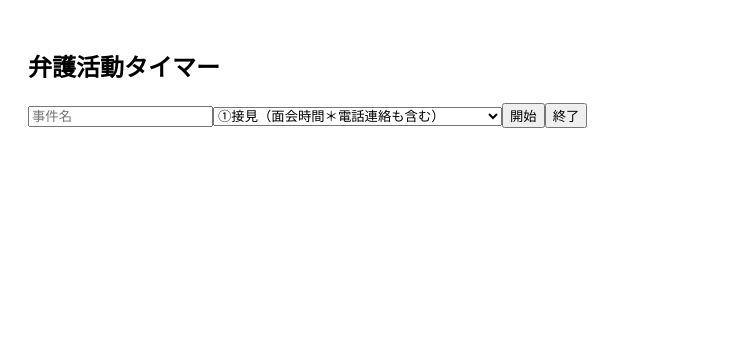
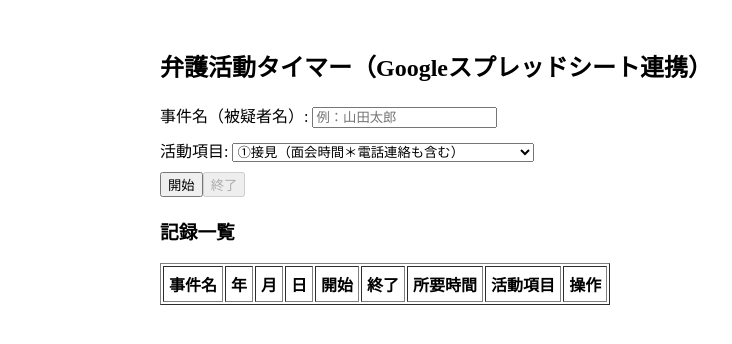
Before and after one commit to MM-KP/defense-timer-gsheet6, a Next.js app: page / in a window 1280 px wide. Shown: the top 344 px of the page, without its empty margins (0-732 px from the left). Built offline with nearby package versions, Linux system fonts and the light colour scheme.

Commit message:
Update index.jsx

```diff
--- a/pages/index.jsx
+++ b/pages/index.jsx
@@ -1,53 +1,55 @@
-import { useState, useEffect } from "react";
+import { useEffect, useState } from "react";
 
 const activityOptions = [
   "①接見（面会時間＊電話連絡も含む）",
   "②接見（移動時間）",
   "③接見（待機時間）",
   "④面談・連絡・打合せ",
-  "⑤示談交決・被害貰儀",
-  "⑥検察官・裏人との折術（意見書作成含む）",
-  "⑦身体押束関係手続（動畜理由開示請求等）",
-  "⑧その他（①～⑦に該当しない弁護活動）"
+  "⑤示談交渉・被害弁償",
+  "⑥検察官・裁判官との折衝（意見書作成含む）",
+  "⑦身体拘束関係手続（勾留理由開示請求等）",
+  "⑧その他（①～⑦に該当しない弁護活動）",
 ];
 
-function formatDuration(ms) {
+const formatDuration = (ms) => {
   const h = String(Math.floor(ms / 3600000)).padStart(2, "0");
   const m = String(Math.floor((ms % 3600000) / 60000)).padStart(2, "0");
   const s = String(Math.floor((ms % 60000) / 1000)).padStart(2, "0");
   return `${h}:${m}:${s}`;
-}
+};
 
 export default function Home() {
+  const [suspect, setSuspect] = useState("");
   const [activity, setActivity] = useState(activityOptions[0]);
   const [startTime, setStartTime] = useState(null);
   const [logs, setLogs] = useState([]);
-  const [suspect, setSuspect] = useState("");
 
-  const start = () => setStartTime(new Date());
+  const GAS_URL =
+    "https://script.google.com/macros/s/AKfycbwyK5onxitR3JHOkw_O9lxGKrYnPOHU901BClppZKSYiFgf8VMOG9bqNIa67SmqA-PotA/exec";
+
+  useEffect(() => {
+    if (!suspect) return;
+    fetch(`${GAS_URL}?suspect=${encodeURIComponent(suspect)}`)
+      .then((res) => res.json())
+      .then((data) => {
+        if (Array.isArray(data)) setLogs(data);
+      })
+      .catch((err) => console.error("読み込み失敗", err));
+  }, [suspect]);
+
+  const start = () => {
+    setStartTime(new Date());
+  };
 
   const stop = () => {
     const end = new Date();
-    if (startTime) {
+    if (!startTime) return;
+
     const durationMs = end - startTime;
     const duration = formatDuration(durationMs);
+    const d = new Date();
+
     const newLog = {
-        activity,
-        start: startTime.toLocaleTimeString(),
-        end: end.toLocaleTimeString(),
-        duration,
-        date: new Date()
-      };
-      setLogs([...logs, newLog]);
-      setStartTime(null);
-
-      const d = new Date();
-      fetch("https://script.google.com/macros/s/AKfycbwyK5onxitR3JHOkw_O9lxGKrYnPOHU901BClppZKSYiFgf8VMOG9bqNIa67SmqA-PotA/exec", {
-        method: "POST",
-        headers: {
-          "Content-Type": "application/json"
-        },
-        body: JSON.stringify({
       suspect,
       year: d.getFullYear(),
       month: d.getMonth() + 1,
@@ -55,23 +57,152 @@ export default function Home() {
       start: startTime.toLocaleTimeString(),
       end: end.toLocaleTimeString(),
       duration,
-          activity
+      activity,
+    };
+
+    setLogs([...logs, newLog]);
+    setStartTime(null);
+
+    fetch(GAS_URL, {
+      method: "POST",
+      headers: { "Content-Type": "application/json" },
+      body: JSON.stringify(newLog),
     })
-      })
-      .then(res => console.log("送信成功"))
-      .catch(err => console.error("送信失敗", err));
-    }
+      .then(() => console.log("送信成功"))
+      .catch((err) => console.error("送信失敗", err));
+  };
+
+  const updateField = (idx, field, value) => {
+    const updated = [...logs];
+    updated[idx][field] = value;
+    setLogs(updated);
+  };
+
+  const deleteRow = (idx) => {
+    const updated = logs.filter((_, i) => i !== idx);
+    setLogs(updated);
   };
 
   return (
-    <div style={{ padding: 20 }}>
-      <h2>弁護活動タイマー</h2>
-      <input placeholder="事件名" value={suspect} onChange={e => setSuspect(e.target.value)} />
-      <select value={activity} onChange={e => setActivity(e.target.value)}>
-        {activityOptions.map((opt, i) => <option key={i} value={opt}>{opt}</option>)}
+    <div style={{ padding: 20, maxWidth: 960, margin: "auto" }}>
+      <h2>弁護活動タイマー（Googleスプレッドシート連携）</h2>
+
+      <div style={{ marginBottom: 10 }}>
+        <label>事件名（被疑者名）: </label>
+        <input
+          type="text"
+          value={suspect}
+          onChange={(e) => setSuspect(e.target.value)}
+          placeholder="例：山田太郎"
+        />
+      </div>
+
+      <div>
+        <label>活動項目: </label>
+        <select
+          value={activity}
+          onChange={(e) => setActivity(e.target.value)}
+        >
+          {activityOptions.map((a, i) => (
+            <option key={i} value={a}>
+              {a}
+            </option>
+          ))}
         </select>
-      <button onClick={start}>開始</button>
-      <button onClick={stop}>終了</button>
+      </div>
+
+      <div style={{ marginTop: 10 }}>
+        <button onClick={start} disabled={!!startTime}>
+          開始
+        </button>
+        <button onClick={stop} disabled={!startTime}>
+          終了
+        </button>
+      </div>
+
+      <h3 style={{ marginTop: 20 }}>記録一覧</h3>
+      <table border="1" cellPadding="5">
+        <thead>
+          <tr>
+            <th>事件名</th>
+            <th>年</th>
+            <th>月</th>
+            <th>日</th>
+            <th>開始</th>
+            <th>終了</th>
+            <th>所要時間</th>
+            <th>活動項目</th>
+            <th>操作</th>
+          </tr>
+        </thead>
+        <tbody>
+          {logs.map((log, idx) => (
+            <tr key={idx}>
+              <td>
+                <input
+                  value={log.suspect}
+                  onChange={(e) => updateField(idx, "suspect", e.target.value)}
+                />
+              </td>
+              <td>
+                <input
+                  value={log.year}
+                  onChange={(e) => updateField(idx, "year", e.target.value)}
+                />
+              </td>
+              <td>
+                <input
+                  value={log.month}
+                  onChange={(e) => updateField(idx, "month", e.target.value)}
+                />
+              </td>
+              <td>
+                <input
+                  value={log.day}
+                  onChange={(e) => updateField(idx, "day", e.target.value)}
+                />
+              </td>
+              <td>
+                <input
+                  value={log.start}
+                  onChange={(e) => updateField(idx, "start", e.target.value)}
+                />
+              </td>
+              <td>
+                <input
+                  value={log.end}
+                  onChange={(e) => updateField(idx, "end", e.target.value)}
+                />
+              </td>
+              <td>
+                <input
+                  value={log.duration}
+                  onChange={(e) =>
+                    updateField(idx, "duration", e.target.value)
+                  }
+                />
+              </td>
+              <td>
+                <select
+                  value={log.activity}
+                  onChange={(e) => updateField(idx, "activity", e.target.value)}
+                >
+                  {activityOptions.map((a, i) => (
+                    <option key={i} value={a}>
+                      {a}
+                    </option>
+                  ))}
+                </select>
+              </td>
+              <td>
+                <button onClick={() => deleteRow(idx)} style={{ color: "red" }}>
+                  削除
+                </button>
+              </td>
+            </tr>
+          ))}
+        </tbody>
+      </table>
     </div>
   );
 }
```
Lines whose indentation alone changed are shown as unchanged.
